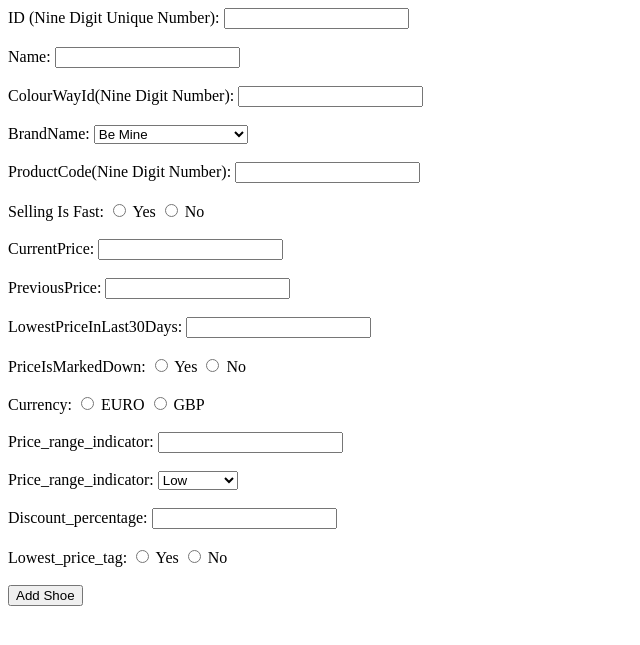
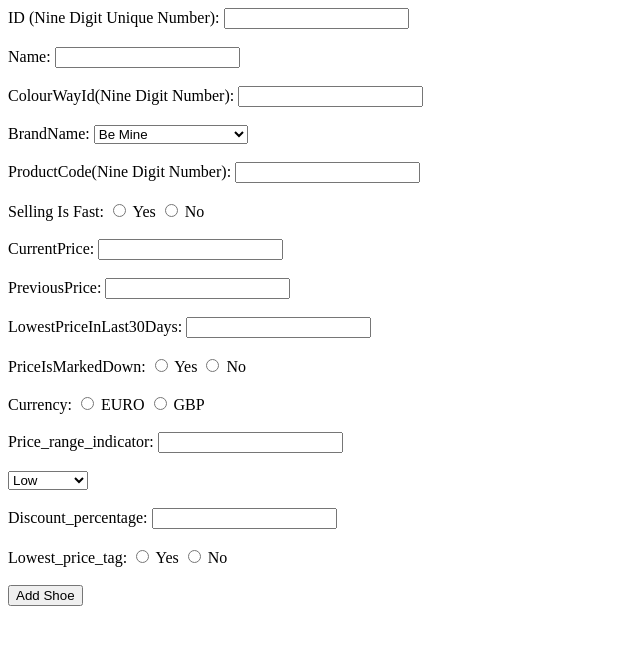
Before and after one commit to avinashd144/pda_20032381, a Flask app: template templates/addShoes.html in a window 1280 px wide. Shown: the top 645 px of the page, without its empty margins (0-640 px from the left). Run offline with Flask 3, Linux system fonts and the light colour scheme; the template is opened without the code that fills it, so the values that code supplies are empty.

Commit message:
Clean up

```diff
--- a/templates/addShoes.html
+++ b/templates/addShoes.html
@@ -99,7 +99,7 @@
 
     Price_range_indicator: <input type="text", name="price_range_indicator"><br/><br/>
 
-    <label for="fprice_range_indicator">Price_range_indicator:</label>
+    <!-- <label for="fprice_range_indicator">Price_range_indicator:</label> -->
     <select id="fprice_range_indicator" name="price_range_indicator">
         <option value="Low">Low</option>
         <option value="Medium">Medium</option>
```
